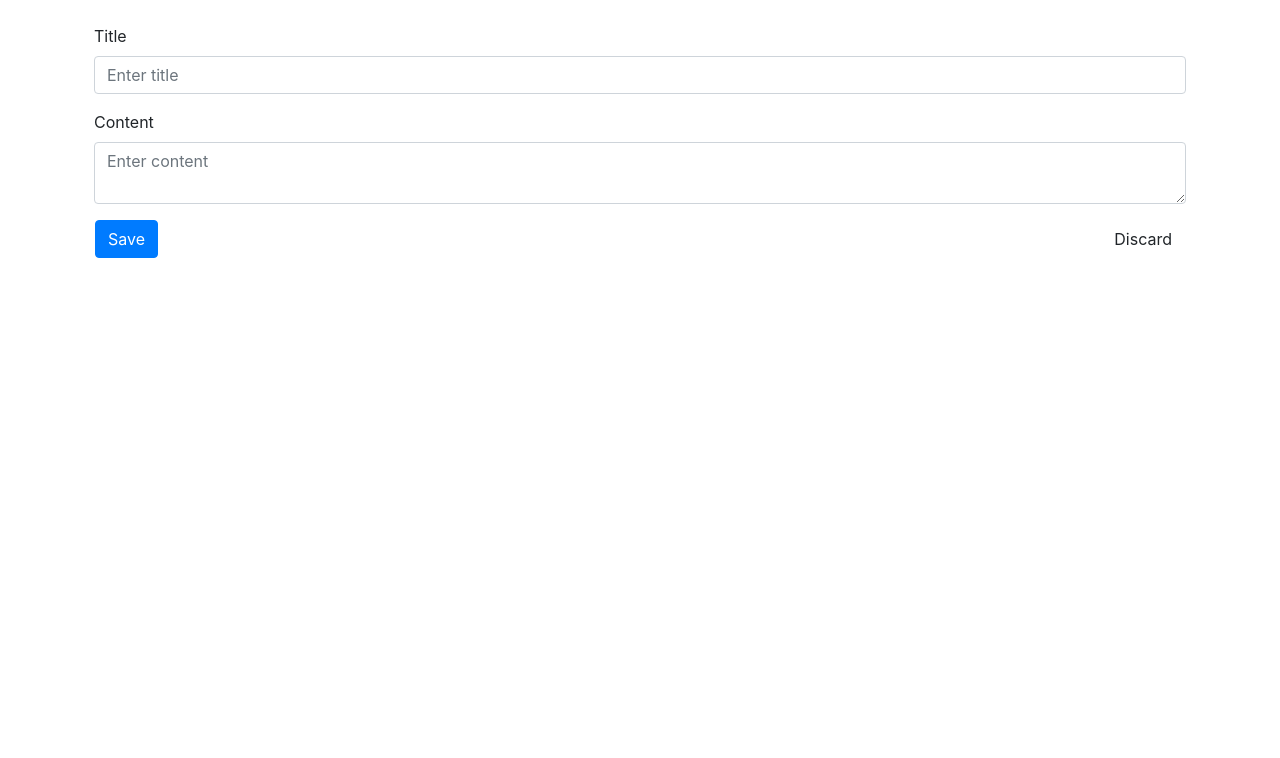
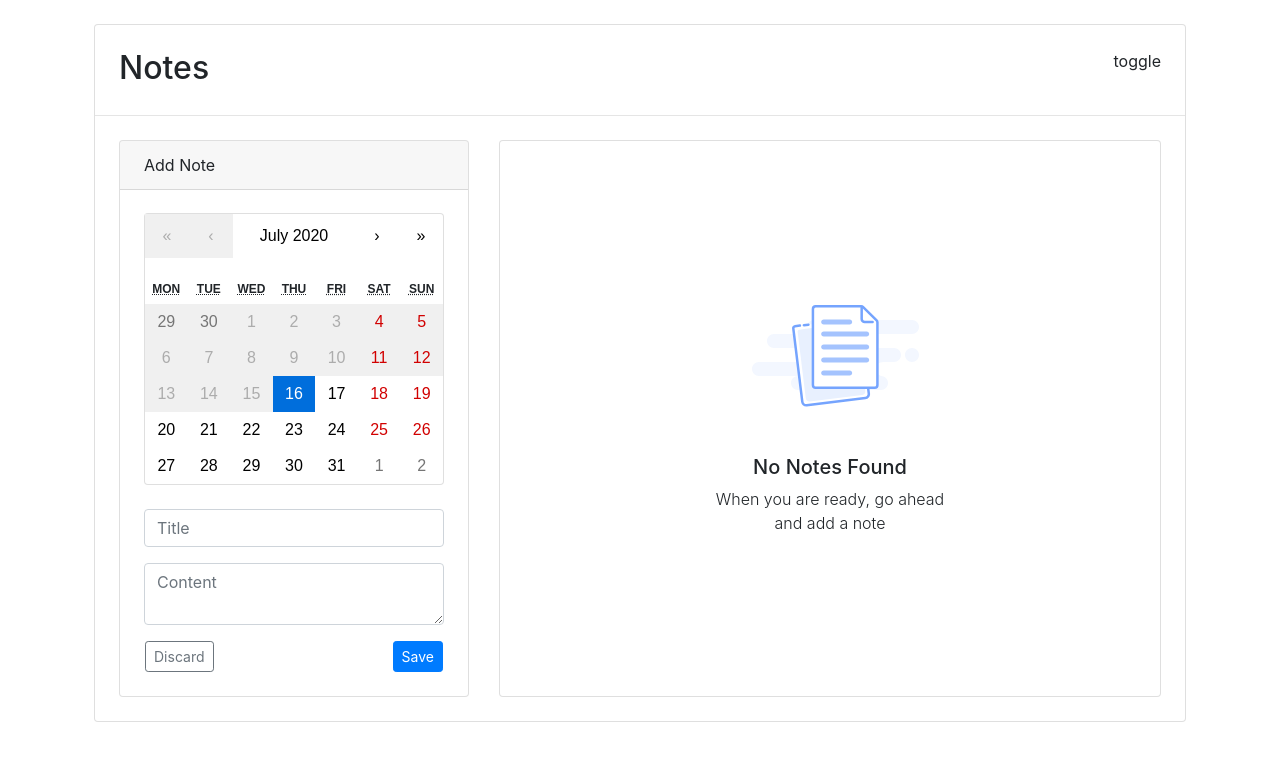
Before and after one commit to AKAspanion/notes-app, a React (Create React App) app: page / in a window 1280 px wide. Shown: the top 758 px of the page. Built offline with nearby package versions, Linux system fonts and the light colour scheme.

Commit message:
🎨 Layout created

```diff
--- a/src/App.js
+++ b/src/App.js
@@ -1,4 +1,5 @@
 import React from "react";
+import "react-calendar/dist/Calendar.css";
 import "bootstrap/dist/css/bootstrap.min.css";
 
 import "./App.css";
--- /dev/null
+++ b/src/components/EmptyState.jsx
@@ -0,0 +1,16 @@
+import React from "react";
+
+import { Card } from "react-bootstrap";
+function EmptyState({ title = "No data found", subtitle }) {
+  return (
+    <Card className="d-flex align-items-center justify-content-center full-width full-height">
+      <div className="text-center pb-5" style={{ maxWidth: "250px" }}>
+        <img alt="empty state" src="images/empty-state.svg" />
+        {!!title && <div className="h5">{title}</div>}
+        {!!subtitle && <div className="font-weight-light">{subtitle}</div>}
+      </div>
+    </Card>
+  );
+}
+
+export default EmptyState;
--- a/src/components/NoteForm.jsx
+++ b/src/components/NoteForm.jsx
@@ -1,58 +1,94 @@
 import React, { useState } from "react";
-import { connect } from "react-redux";
-import { Row, Form, Button } from "react-bootstrap";
+
+import Calendar from "react-calendar";
+import { Row, Card, Form, Button, Accordion } from "react-bootstrap";
 
 import { Spacer } from ".";
 import { uid } from "../utils";
-import { addNote } from "../actions";
 
-function NoteForm({ addNoteToState }) {
+function NoteForm({ onChange }) {
   const [title, setTitle] = useState("");
   const [content, setContent] = useState("");
+  const [date, setDate] = useState(new Date());
 
   const handleSubmit = () => {
-    addNoteToState({ title, content, id: uid() });
+    onChange({ title, content, date: date.toDateString(), id: uid() });
   };
 
   const handleDiscard = () => {
     setTitle("");
     setContent("");
+    setDate(new Date());
+  };
+
+  const handleAccordionSelect = (e) => {
+    console.log(e);
   };
 
   return (
-    <div className="todo-form">
-      <Form onSubmit={handleSubmit}>
+    <div className="d-flex align-items-center justify-content-center">
+      <Accordion
+        activeKey="0"
+        onSelect={handleAccordionSelect}
+        style={{ width: "350px", overflow: "hidden" }}
+      >
+        <Card>
+          <Accordion.Toggle
+            eventKey="0"
+            as={Card.Header}
+            onClick={handleAccordionSelect}
+            className="text-left px-3 px-sm-4"
+          >
+            Add Note
+          </Accordion.Toggle>
+          <Accordion.Collapse eventKey="0">
+            <Card.Body className="p-3 p-sm-4">
+              <Calendar
+                value={date}
+                onChange={setDate}
+                minDate={new Date()}
+                className="text-center card mb-3 mb-sm-4"
+              />
+              <Form className="text-left" onSubmit={handleSubmit}>
                 <Form.Group controlId="formBasicEmail">
-          <Form.Label>Title</Form.Label>
+                  {/* <Form.Label>Title</Form.Label> */}
                   <Form.Control
                     type="text"
                     value={title}
-            placeholder="Enter title"
+                    placeholder="Title"
                     onChange={(e) => setTitle(e.target.value)}
                   />
                 </Form.Group>
                 <Form.Group controlId="formBasicEmail">
-          <Form.Label>Content</Form.Label>
                   <Form.Control
                     type="text"
                     as="textarea"
                     value={content}
-            placeholder="Enter content"
+                    placeholder="Content"
                     onChange={(e) => setContent(e.target.value)}
                   />
                 </Form.Group>
                 <Row className="px-3">
-          <Button variant="primary" onClick={handleSubmit}>
-            Save
+                  <Button
+                    size="sm"
+                    className="mr-2"
+                    onClick={handleDiscard}
+                    variant="outline-secondary"
+                  >
+                    Discard
                   </Button>
                   <Spacer />
-          <Button variant="outlined" onClick={handleDiscard}>
-            Discard
+                  <Button size="sm" variant="primary" onClick={handleSubmit}>
+                    Save
                   </Button>
                 </Row>
               </Form>
+            </Card.Body>
+          </Accordion.Collapse>
+        </Card>
+      </Accordion>
     </div>
   );
 }
 
-export default connect(null, { addNoteToState: addNote })(NoteForm);
+export default NoteForm;
--- /dev/null
+++ b/src/components/NoteList.jsx
@@ -0,0 +1,39 @@
+import React from "react";
+
+import { Button, ListGroup } from "react-bootstrap";
+import { Spacer, EmptyState } from ".";
+
+function NoteList({ notes }) {
+  return (
+    <React.Fragment>
+      {!!notes.length && (
+        <ListGroup>
+          {notes.map((note, index) => (
+            <ListGroup.Item key={note.id}>
+              <div className="d-flex">
+                <div className="text-left">
+                  <span>{note.title}</span>
+                </div>
+                <Spacer />
+                <div className="text-right">
+                  <div className="text-nowrap">
+                    {(note.date || "").slice(4, 10)}
+                  </div>
+                  <Button size="sm">Edit</Button>
+                </div>
+              </div>
+            </ListGroup.Item>
+          ))}
+        </ListGroup>
+      )}
+      {!notes.length && (
+        <EmptyState
+          title="No Notes Found"
+          subtitle="When you are ready, go ahead and add a note"
+        />
+      )}
+    </React.Fragment>
+  );
+}
+
+export default NoteList;
--- a/src/components/index.js
+++ b/src/components/index.js
@@ -1,2 +1,4 @@
 export { default as Spacer } from "./Spacer";
+export { default as NoteList } from "./NoteList";
 export { default as NoteForm } from "./NoteForm";
+export { default as EmptyState } from "./EmptyState";
--- a/src/index.css
+++ b/src/index.css
@@ -1,13 +1,21 @@
 body {
   margin: 0;
-  font-family: -apple-system, BlinkMacSystemFont, 'Segoe UI', 'Roboto', 'Oxygen',
-    'Ubuntu', 'Cantarell', 'Fira Sans', 'Droid Sans', 'Helvetica Neue',
+  font-family: -apple-system, BlinkMacSystemFont, "Segoe UI", "Roboto", "Oxygen",
+    "Ubuntu", "Cantarell", "Fira Sans", "Droid Sans", "Helvetica Neue",
     sans-serif;
   -webkit-font-smoothing: antialiased;
   -moz-osx-font-smoothing: grayscale;
 }
 
 code {
-  font-family: source-code-pro, Menlo, Monaco, Consolas, 'Courier New',
+  font-family: source-code-pro, Menlo, Monaco, Consolas, "Courier New",
     monospace;
 }
+
+.full-height {
+  height: 100%;
+}
+
+.full-width {
+  width: 100%;
+}
--- a/src/pages/MainPage.jsx
+++ b/src/pages/MainPage.jsx
@@ -1,14 +1,42 @@
 import React from "react";
-import { Container } from "react-bootstrap";
+import { connect } from "react-redux";
 
-import { NoteForm } from "../components";
+import { Row, Col, Card, Container } from "react-bootstrap";
 
-function MainPage() {
+import { Spacer, NoteForm, NoteList } from "../components";
+import { addNote } from "../actions";
+
+function MainPage({ notes, addNoteToState }) {
+  const handleFormChange = (note) => {
+    addNoteToState(note);
+  };
+
   return (
-    <Container className="main-page text-left p-4">
-      <NoteForm />
+    <Container className="p-3 p-sm-4">
+      <Card>
+        <div className="d-flex px-3 pt-4 px-sm-4">
+          <h2 className="pb-1">Notes</h2>
+          <Spacer />
+          toggle
+        </div>
+        <hr></hr>
+        <Row className="px-3 px-sm-4">
+          <Col xs={12} lg={"auto"} className="pb-3 pt-sm-2 pb-sm-4">
+            <NoteForm onChange={handleFormChange} />
+          </Col>
+          <Col xs={12} lg={"auto"} className="flex-grow-1 pb-3 pt-sm-2 pb-sm-4">
+            <NoteList notes={notes} />
+          </Col>
+        </Row>
+      </Card>
     </Container>
   );
 }
 
-export default MainPage;
+const mapStateToProps = (state) => {
+  return {
+    notes: state.notes.notes,
+  };
+};
+
+export default connect(mapStateToProps, { addNoteToState: addNote })(MainPage);
--- a/src/services/storageService.js
+++ b/src/services/storageService.js
@@ -11,7 +11,6 @@ export const loadState = () => {
 
 export const saveState = (state) => {
   try {
-    console.log(state);
     const localState = JSON.stringify(state);
 
     localStorage.setItem("state", localState);
```
Also changed, not shown: public/images/empty-state.svg (added). Lines whose indentation alone changed are shown as unchanged.
